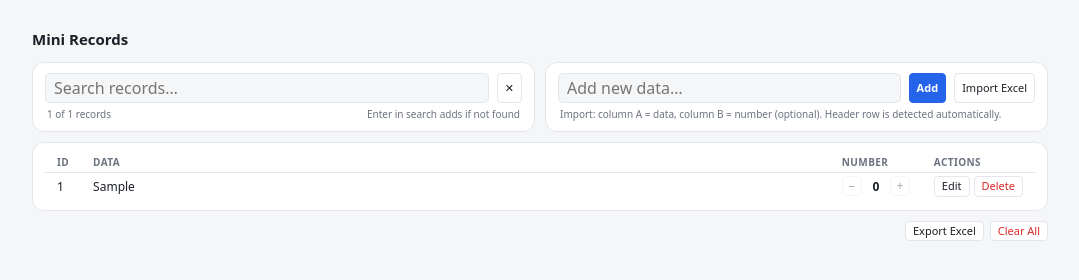
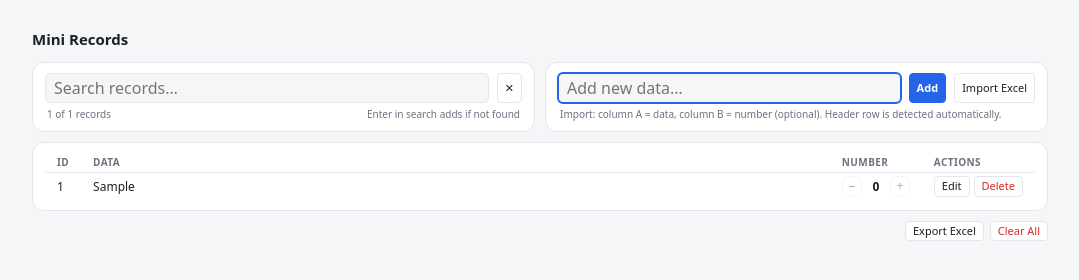
Before and after one commit to malocollective5core18-hue/Mini-chap-, a plain HTML site: page index.html in a window 1280 px wide. Both pictures are taken after typing "Sample" into the empty fields and a click on the button "Add". Shown: the whole page, without its empty margins (100-1179 px from the left). Drawn offline with Linux system fonts and the light colour scheme.

Commit message:
Update index.html

```diff
--- a/index.html
+++ b/index.html
@@ -260,6 +260,7 @@ th:nth-child(1),th:nth-child(3),th:nth-child(4){width:1%}
   $('empty').addEventListener('click',function(e){
     if(e.target.id==='addFromSearch'){
       if(add($('search').value)){$('search').value='';render();toast('Added')}
+      $('search').focus({preventScroll:true});
     }
   });
   $('search').addEventListener('input',function(){editingId=null;render()});
@@ -274,7 +275,10 @@ th:nth-child(1),th:nth-child(3),th:nth-child(4){width:1%}
   $('clear').addEventListener('click',function(){$('search').value='';render();$('search').focus({preventScroll:true})});
   function addFromInput(){
     if(add($('newItem').value)){$('newItem').value='';render();toast('Added')}
+    $('newItem').focus({preventScroll:true});
   }
+  // Tapping Add must not steal focus from the input (keeps the mobile keyboard open)
+  $('addBtn').addEventListener('mousedown',function(e){e.preventDefault()});
   function importRows(rows){
     var start=0,dc=0,nc=1,hi=-1,i,j;
     for(i=0;i<rows.length;i++){if(rows[i].some(function(c){return String(c).trim()!==''})){hi=i;break}}
@@ -350,10 +354,12 @@ th:nth-child(1),th:nth-child(3),th:nth-child(4){width:1%}
     if(f)importFile(f);
     e.target.value='';
   });
+  $('addBtn').addEventListener('mousedown',function(e){e.preventDefault()});
   $('addBtn').addEventListener('click',addFromInput);
   $('newItem').addEventListener('keydown',function(e){if(e.key==='Enter')addFromInput()});
 
   load();render();
+  if(window.matchMedia('(hover:hover) and (pointer:fine)').matches){$('newItem').focus({preventScroll:true})}
 })();
 </script>
 </body>
```
